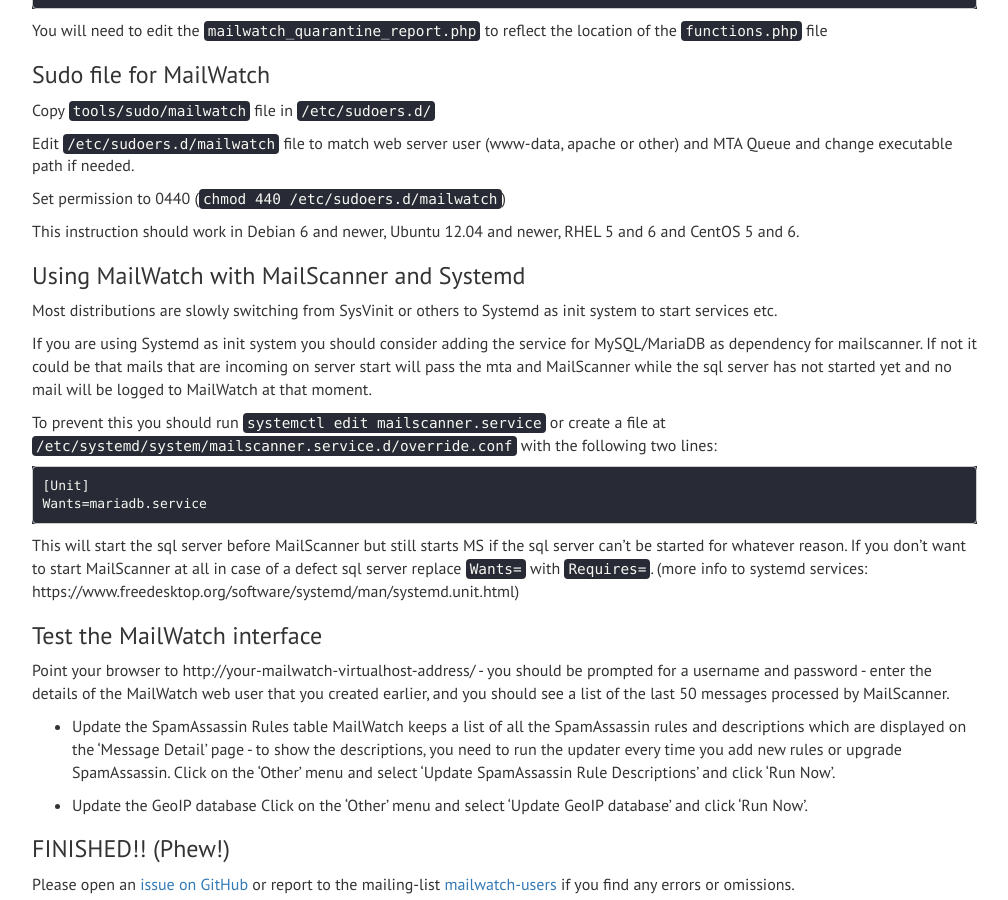
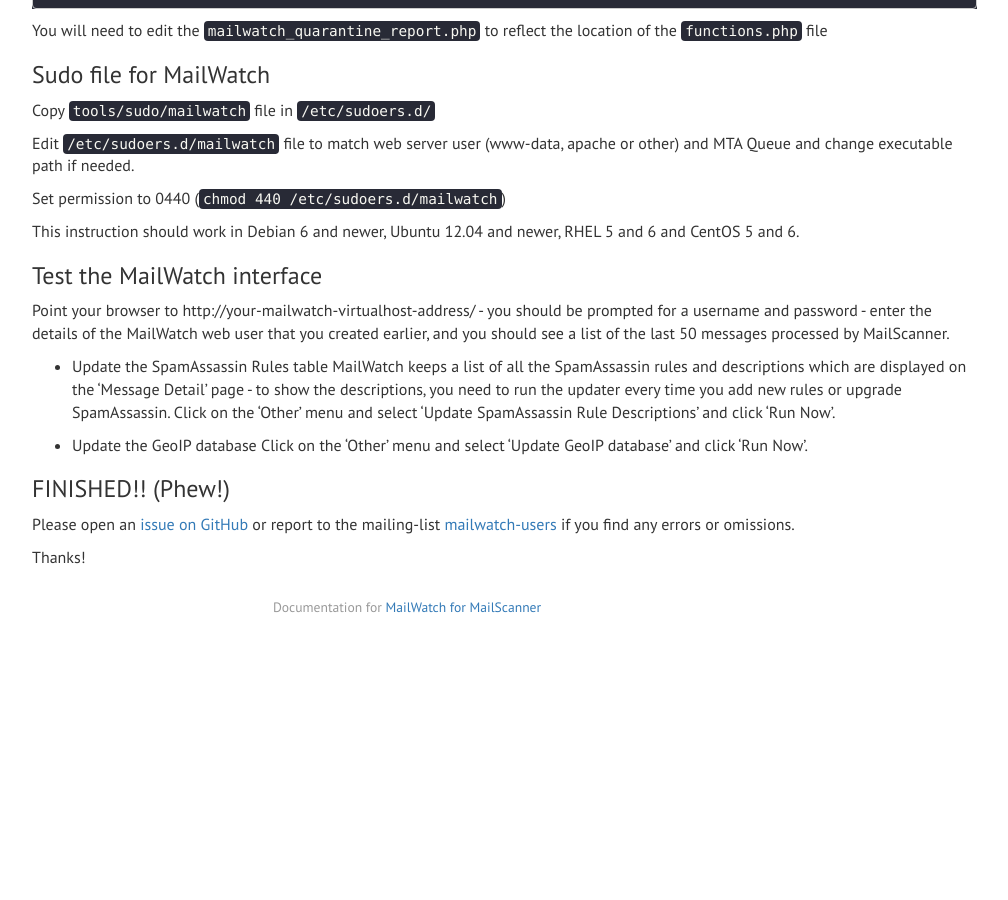
Before and after one commit to mailwatch/mailwatch-docs, a Jekyll site: the page built from _posts/2017-03-23-installing.md, in a window 1280 px wide and 900 px high, scrolled down 6448 px. Shown: the whole window, without its empty margins (233-1241 px from the left). Built offline with Jekyll 4.4.1, drawn with Linux system fonts in a browser that asks for light colours; nearby versions of some CDN libraries; after the commit the page ends 7086 px from its top, so only the background shows below that.

Commit message:
Systemd dependency for mariadb is now included in mailscanner package

````diff
--- a/_posts/2017-03-23-installing.md
+++ b/_posts/2017-03-23-installing.md
@@ -375,20 +375,6 @@ Set permission to 0440 (`chmod 440 /etc/sudoers.d/mailwatch`)
 
 This instruction should work in Debian 6 and newer, Ubuntu 12.04 and newer, RHEL 5 and 6 and CentOS 5 and 6.
 
-### Using MailWatch with MailScanner and Systemd
-Most distributions are slowly switching from SysVinit or others to Systemd as init system to start services etc.
-
-If you are using Systemd as init system you should consider adding the service for MySQL/MariaDB as dependency for mailscanner. If not it could be that mails that are incoming on server start will pass the mta and MailScanner while the sql server has not started yet and no mail will be logged to MailWatch at that moment.
-
-To prevent this you should run `systemctl edit mailscanner.service` or create a file at `/etc/systemd/system/mailscanner.service.d/override.conf` with the following two lines:
-```
-[Unit]
-Wants=mariadb.service
-```
-
-This will start the sql server before MailScanner but still starts MS if the sql server can't be started for whatever reason. If you don't want to start MailScanner at all in case of a defect sql server replace `Wants=` with `Requires=`.
-(more info to systemd services: https://www.freedesktop.org/software/systemd/man/systemd.unit.html)
-
 ### Test the MailWatch interface
 
 Point your browser to http://your-mailwatch-virtualhost-address/ - you should be prompted for a username and password - enter the details of the MailWatch web user that you created earlier, and you should see a list of the last 50 messages processed by MailScanner.
````
